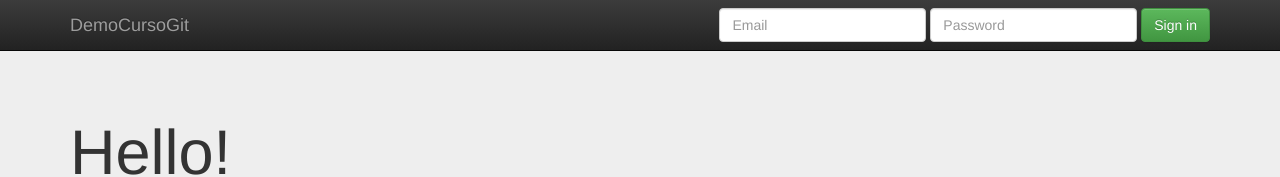
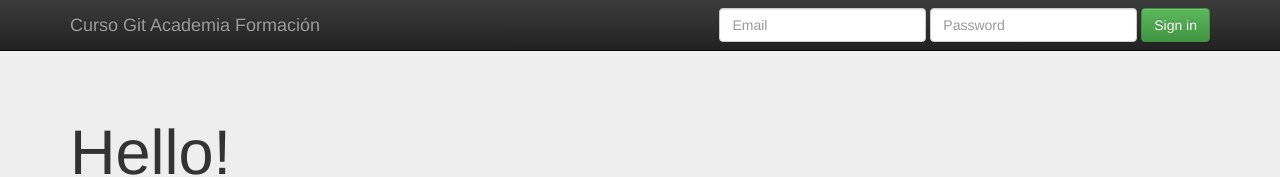
Before and after one commit to cjperezo/RepoCursoGit, a plain HTML site: page index.html in a window 1280 px wide. Shown: the top 177 px of the page. Drawn offline with nearby package versions, Linux system fonts and the light colour scheme.

Commit message:
Se actualiza funcionalidad de home button. Se redirige al site de git

```diff
--- a/index.html
+++ b/index.html
@@ -36,7 +36,7 @@
             <span class="icon-bar"></span>
             <span class="icon-bar"></span>
           </button>
-          <a class="navbar-brand" href="#">DemoCursoGit</a>
+          <a class="navbar-brand" href="https://git-scm.com/">Curso Git Academia Formación</a>
         </div>
         <div id="navbar" class="navbar-collapse collapse">
           <form class="navbar-form navbar-right" role="form">
```
